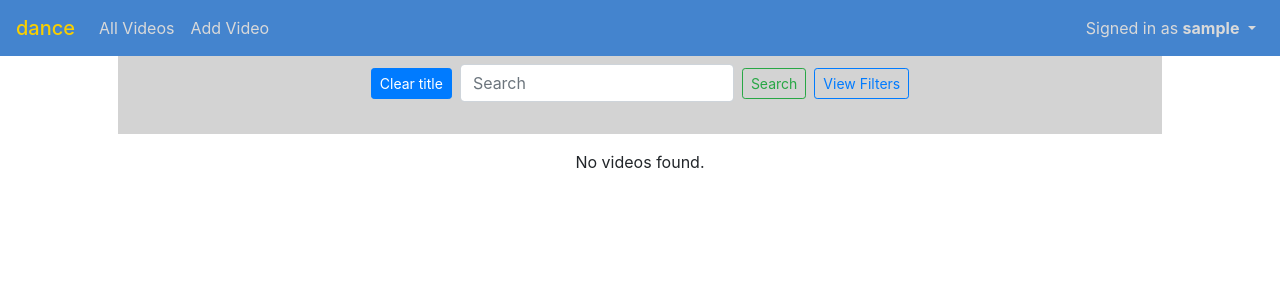
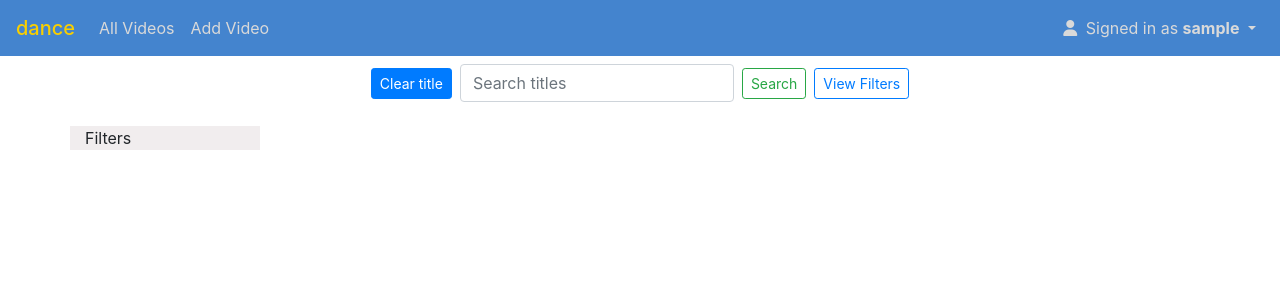
Before and after one commit to lmac-1/cs50w-finalproject, a Django app: page / in a window 1280 px wide. Shown: the top 300 px of the page. Run offline with Django 3.2, Linux system fonts and the light colour scheme; the visitor is signed in with stand-in values (Sample User, id 1); data comes from the database, SQL or seed files in the repository; data that the repository does not hold is empty; some libraries are stand-ins or nearby versions.

Commit message:
Adding responsive side bar for filters - part 1

```diff
--- a/danceapp/static/danceapp/styles.css
+++ b/danceapp/static/danceapp/styles.css
@@ -1,3 +1,29 @@
+
 ul {
     list-style-type: none;
 }
+
+.box-shadow {
+    /* box-shadow: rgba(100, 100, 111, 0.2) 0px 7px 29px 0px; */
+
+   /*  box-shadow: rgba(0, 0, 0, 0.15) 0px 5px 15px 0px; */
+
+    box-shadow: rgba(0, 0, 0, 0.15) 0px 15px 25px, rgba(0, 0, 0, 0.05) 0px 5px 10px;
+}
+
+.card-homepage {
+    padding: 0;
+
+}
+
+.card-teacher-text {
+    font-size: 0.73rem;
+}
+
+.card-video-title {
+    line-height: 1.2;
+}
+
+.filters-div {
+    background-color: #F1EDEE;
+}
--- a/danceapp/templates/danceapp/index.html
+++ b/danceapp/templates/danceapp/index.html
@@ -4,18 +4,18 @@
 {% block title %}Home {% endblock %}
 
 {% block body %}
-    <nav class="navbar navbar-expand-lg navbar-light d-flex justify-content-center" style="background-color: lightgray;">
+    <nav class="navbar navbar-expand-lg navbar-light d-flex justify-content-center">
 
         <div id="titleContainer" class="form-inline my-2 my-lg-0">
             <button class="btn btn-sm btn-primary mr-2" id="clear_title">Clear title</button>
-            <input id="title_input" class="form-control mr-sm-2" type="search" placeholder="Search" aria-label="Search">
+            <input id="title_input" class="form-control mr-sm-2" type="search" placeholder="Search titles" aria-label="Search">
             <button id="search_title" class="btn btn-sm btn-outline-success my-2 my-sm-0" type="submit">Search</button>
             <button id="view_filters" class="btn btn-sm btn-outline-primary ml-2">View Filters</button>
         </div>
 
     </nav>
 
-    <nav class="navbar navbar-extend-lg navbar-light d-flex justify-content-center mt-0 pb-3 mb-3" style="background-color: lightgray;">
+    <nav class="navbar navbar-extend-lg navbar-light d-flex justify-content-center">
         <div id="filters_container" class="form-inline d-none">
 
             <div class="input-group">
@@ -46,25 +46,50 @@
         </div>
     </nav>
 
-    <div class="row justify-content-center text-center" id="videoContainer">
-        {% for video in videos %}
-            <!-- <a class="text-decoration-none" href="{% url 'video' video.pk %}">
-                <div class="card" style="width: 18rem;">
-                    <img src="{{ video.thumbnail_url }}" class="card-img-top" alt="Image for {{ video.title }}">
-                    <div class="card-body">
-                        <p class="card-text">{{ video.title }}</p>
+    <div class="row">
+        <!-- FILTERS SIDE BAR -->
+        <div class="col-xl-2 filterContainer filters-div">
+            Filters
+        </div>
+
+        <div class="d-flex flex-wrap justify-content-center align-items-center col-lg-10 containerVideos" id="videoContainer">
+            {% for video in videos %}
+                <a class="text-decoration-none" href="{% url 'video' video.pk %}">
+                    <div class="card m-2 text-dark box-shadow border-light" style="width: 18rem;">
+                        <img src="{{ video.thumbnail_url }}" class="card-img-top" alt="Image for {{ video.title }}">
+                        <div class="card-body card-homepage d-flex flex-column justify-content-between pt-1 px-2 pb-3" style="height: 7rem;">
+                            <div class="text-uppercase text-right card-teacher-text text-muted">
+                                <small class="font-weight-light card-teacher-text">{% for teacher in video.teacher.all %}<i class="fas fa-user pr-1"></i>{{ teacher }} {% endfor %}</small>
+                            </div>
+                            <p class="card-text card-video-title font-weight-bold mb-0 text-left my-auto pt-1 px-2">{{ video.title }}</p>
+                            {{ video.class_date|date:"d/m/y"}}
+                            Beginners
+                            <!-- <div><span class="badge badge-secondary">{{ video.style }} </span></div> -->
+                        </div>
                     </div>
-                </div>
-            </a> -->
+                </a>
+            {% endfor %}
+        </div>
 
-        {% endfor %}
     </div>
+    <script type="text/javascript">
+        window.onresize = screenWidth;
+        window.onload = screenWidth;
 
-
-
+        function screenWidth() {
+            if (window.innerWidth <= 1199) {
+                console.log("somos unos genios");
+                document.getElementsByClassName("filterContainer")[0].classList.remove('d-block');
+                document.getElementsByClassName("filterContainer")[0].classList.add('d-none');
+            } else {
+                document.getElementsByClassName("filterContainer")[0].classList.remove('d-none');
+                documen.getElementsByClassName("filterContainer")[0].classList.add('d-block');
+            }
+        }
+    </script>
 {% endblock %}
 
 
 {% block script %}
-<script src="{% static 'danceapp/videos.js' %}"></script>
+<!-- <script src="{% static 'danceapp/videos.js' %}"></script> -->
 {% endblock %}
--- a/danceapp/templates/danceapp/layout.html
+++ b/danceapp/templates/danceapp/layout.html
@@ -7,6 +7,7 @@
         <title>{% block title %}Dance app{% endblock %}</title>
         <link rel="stylesheet" type="text/css" href="https://stackpath.bootstrapcdn.com/bootstrap/4.4.1/css/bootstrap.min.css" integrity="sha384-Vkoo8x4CGsO3+Hhxv8T/Q5PaXtkKtu6ug5TOeNV6gBiFeWPGFN9MuhOf23Q9Ifjh" crossorigin="anonymous">
         <link rel="stylesheet" type="text/css" href="{% static 'danceapp/styles.css' %}">
+        <script src="https://kit.fontawesome.com/ee1e4d6724.js" crossorigin="anonymous"></script>
         {% block script %}
         {% endblock %}
     </head>
@@ -53,7 +54,7 @@
 
 
 
-        <div class="container px-lg-5">
+        <div class="container">
             {% block body %}
             {% endblock %}
         </div>
```
